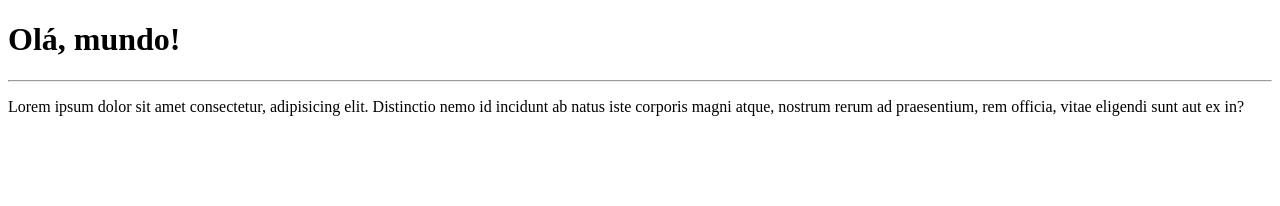
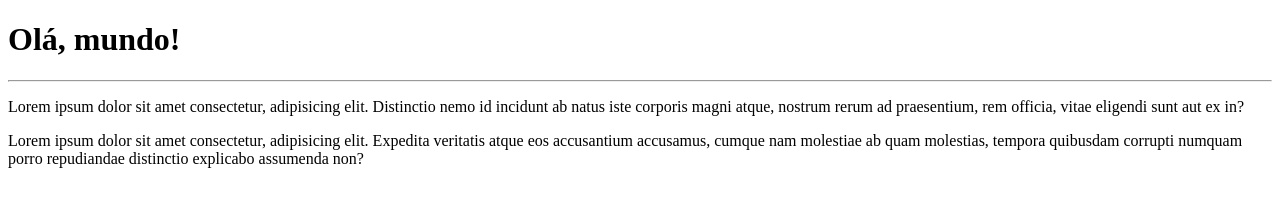
Before and after one commit to MarianaTaniguti138/Ola-Mundo, a plain HTML site: page site-exemplo/index.html in a window 1280 px wide. Drawn offline with Linux system fonts and the light colour scheme.

Commit message:
adicionei um paragrafo

```diff
--- a/site-exemplo/index.html
+++ b/site-exemplo/index.html
@@ -9,6 +9,7 @@
     <h1>Olá, mundo!</h1>
     <hr>
     <p>Lorem ipsum dolor sit amet consectetur, adipisicing elit. Distinctio nemo id incidunt ab natus iste corporis magni atque, nostrum rerum ad praesentium, rem officia, vitae eligendi sunt aut ex in?</p>
+    <p>Lorem ipsum dolor sit amet consectetur, adipisicing elit. Expedita veritatis atque eos accusantium accusamus, cumque nam molestiae ab quam molestias, tempora quibusdam corrupti numquam porro repudiandae distinctio explicabo assumenda non?</p>
 
 </body>
 </html>
```
